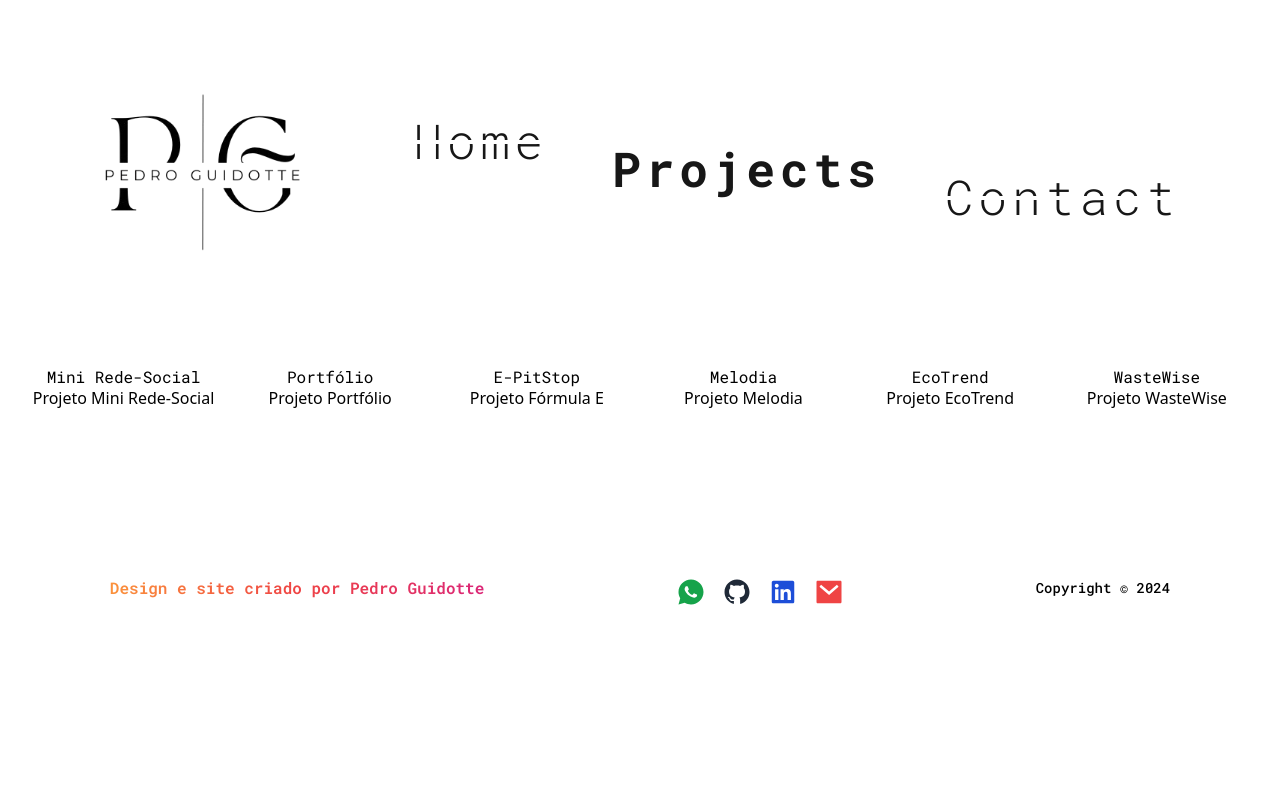
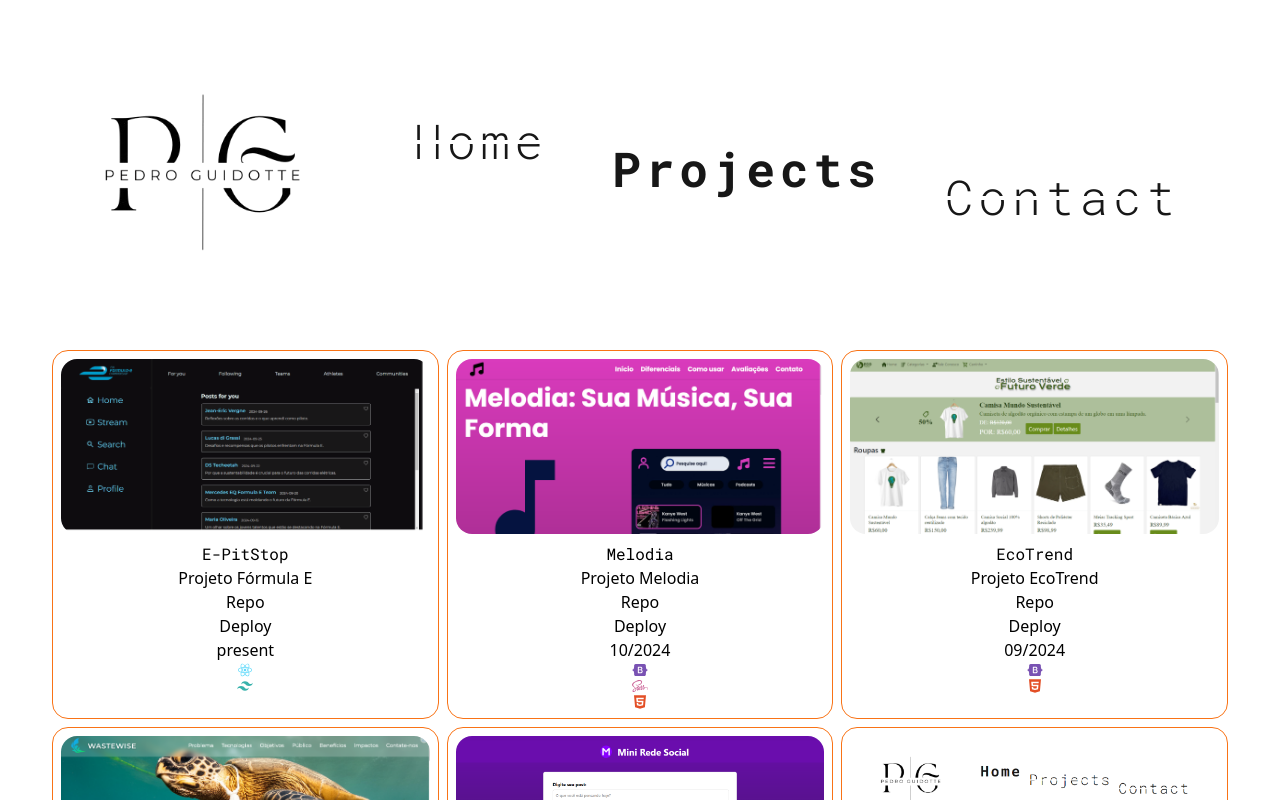
Before and after one commit to peguidotte/portfolio_pedro, a React (Vite) app: page /projects in a window 1280 px wide. Shown: the top 800 px of the page. Built offline with nearby package versions, Linux system fonts and the light colour scheme.

Commit message:
Projects meramente estilizados

```diff
--- a/src/components/Card/Cards.jsx
+++ b/src/components/Card/Cards.jsx
@@ -1,12 +1,23 @@
 import PropTypes from "prop-types";
 
-function Cards({ name, description }) {
+function Cards({ name, description, image, repo, deploy, date, tools }) {
   return (
-    <li className="flex flex-col items-center">
-      <span className="mt-2 text-[8px] sm:text-base font-principal">
+    <li className="flex flex-col items-center p-2 border border-orange-500 rounded-2xl">
+      <img src={image} alt={name} className="rounded-2xl"/>
+      <h1 className="mt-2 text-[8px] sm:text-base font-principal">
         {name}
-      </span>
+      </h1>
       <p>{description}</p>
+      <a href={repo}>Repo</a>
+      <a href={deploy}>Deploy</a>
+      <span>{date}</span>
+      {tools.map((tool, index) => {
+        if (tool.icon) {
+          const Icon = tool.icon;
+          return <Icon key={index} style={{ color: tool.color }} />;
+        }
+        return null;
+      })}
     </li>
   );
 }
@@ -14,6 +25,16 @@ function Cards({ name, description }) {
 Cards.propTypes = {
   name: PropTypes.string.isRequired,
   description: PropTypes.string.isRequired,
+  image: PropTypes.string.isRequired,
+  repo: PropTypes.string.isRequired,
+  deploy: PropTypes.string.isRequired,
+  date: PropTypes.string.isRequired,
+  tools: PropTypes.arrayOf(
+    PropTypes.shape({
+      icon: PropTypes.elementType.isRequired,
+      color: PropTypes.string.isRequired,
+    })
+  ).isRequired,
 };
 
 export default Cards;
--- a/src/pages/Projects.jsx
+++ b/src/pages/Projects.jsx
@@ -6,90 +6,118 @@ import {
   RiReactjsFill,
   RiTailwindCssFill,
 } from "react-icons/ri";
+import EpitStopImage from "../assets/EpitStop.png";
+import MelodiaImage from "../assets/Melodia.png";
+import EcoTrendImage from "../assets/EcoTrend.png";
+import WasteWiseImage from "../assets/WasteWise.png";
+import MiniRedeSocialImage from "../assets/MiniRedeSocial.png";
+import PortfolioImage from "../assets/Portfolio.png";
+
+
 import { FaSass } from "react-icons/fa";
-import Cards from "../components/Card/Cards.jsx"
-import AliceCarousel from 'react-alice-carousel';
-import 'react-alice-carousel/lib/alice-carousel.css';
+import Cards from "../components/Card/Cards.jsx";
+import AliceCarousel from "react-alice-carousel";
+import "react-alice-carousel/lib/alice-carousel.css";
+
 
 function Projects() {
   const projectsData = [
     {
       name: "E-PitStop",
       description: "Projeto Fórmula E",
-      image: "../assets/EpitStop.png",
+      image: EpitStopImage,
       repo: "https://github.com/peguidotte/E-PitStop__React",
       deploy: "https://e-pit-stop.vercel.app/",
       date: "present",
-      tools: [{ RiReactjsFill }, { RiTailwindCssFill }],
+      tools: [
+        { icon: RiReactjsFill, color: "#61DAFB" },
+        { icon: RiTailwindCssFill, color: "#38B2AC" },
+      ],
     },
     {
       name: "Melodia",
       description: "Projeto Melodia",
-      image: "../assets/Melodia.png",
+      image: MelodiaImage,
       repo: "https://github.com/peguidotte/Melodia",
       deploy: "https://melodia-bay.vercel.app/",
       date: "10/2024",
-      tools: [{ RiBootstrapFill }, { FaSass }, { RiHtml5Fill }],
+      tools: [
+        { icon: RiBootstrapFill, color: "#7952B3" },
+        { icon: FaSass, color: "#CC6699" },
+        { icon: RiHtml5Fill, color: "#E34F26" },
+      ],
     },
     {
       name: "EcoTrend",
       description: "Projeto EcoTrend",
-      image: "../assets/EcoTrend.png",
+      image: EcoTrendImage,
       repo: "https://github.com/peguidotte/EcoTrend",
       deploy: "https://eco-trend-lac.vercel.app/",
       date: "09/2024",
-      tools: [{ RiBootstrapFill }, { RiCss3Fill }, { RiHtml5Fill }],
+      tools: [
+        { icon: RiBootstrapFill, color: "#7952B3" },
+        { RiCss3Fill, color: "#1572B6" },
+        { icon: RiHtml5Fill, color: "#E34F26" },
+      ],
     },
     {
       name: "WasteWise",
       description: "Projeto WasteWise",
-      image: "../assets/WasteWise.png",
+      image: WasteWiseImage,
       repo: "https://github.com/peguidotte/WasteWise",
       deploy: "https://waste-wise-ibmn.vercel.app/",
       date: "06/2024",
-      tools: [{ RiJavascriptFill }, { RiCss3Fill }, { RiHtml5Fill }],
+      tools: [
+        { icon: RiJavascriptFill, color: "#F7DF1E" },
+        { icon: RiCss3Fill, color: "#1572B6" },
+        { icon: RiHtml5Fill, color: "#E34F26" },
+      ],
     },
     {
       name: "Mini Rede-Social",
       description: "Projeto Mini Rede-Social",
-      image: "../assets/MiniRedeSocial.png",
+      image: MiniRedeSocialImage,
       repo: "https://github.com/peguidotte/Mini-Rede-Social",
       deploy: "https://peguidotte.github.io/Mini-Rede-Social/",
       data: "04/2024",
-      tools: [{ RiJavascriptFill }, { RiCss3Fill }, { RiHtml5Fill }],
+      tools: [
+        { icon: RiJavascriptFill, color: "#F7DF1E" },
+        { icon: RiCss3Fill, color: "#1572B6" },
+        { icon: RiHtml5Fill, color: "#E34F26" },
+      ],
     },
     {
       name: "Portfólio",
       description: "Projeto Portfólio",
-      image: "../assets/Portfólio.png",
+      image: PortfolioImage,
       repo: "https://github.com/peguidotte/portfolio_pedro",
       deploy: "",
       data: "10/2024",
-      tools: [{ RiReactjsFill }, { RiTailwindCssFill }],
+      tools: [
+        { icon: RiReactjsFill, color: "#61DAFB" },
+        { icon: RiTailwindCssFill, color: "#38B2AC" },
+      ],
     },
   ];
 
-  const projectCards = projectsData.map((skill, index) => (
-    <Cards key={index} description={skill.description} name={skill.name}/>
-));
+  const projectCards = projectsData.map((project, index) => (
+    <Cards
+      key={index}
+      name={project.name}
+      description={project.description}
+      image={project.image}
+      repo={project.repo}
+      deploy={project.deploy}
+      date={project.date}
+      tools={project.tools}
+    />
+  ));
 
   return (
-    <ul className="mt-5 sm:mt-10 mb-10 flex justify-center space-x-4">
-                <AliceCarousel
-                    items={projectCards}
-                    autoPlay
-                    autoPlayInterval={1000}
-                    infinite
-                    disableButtonsControls
-                    disableDotsControls
-                    responsive={{
-                        0: { items: 5 },
-                        600: { items: 6 },
-                        1100: { items: 9 },
-                    }}
-                />
-            </ul>
-  )
+    <ul className="grid grid-cols-1 md:grid-cols-2 lg:grid-cols-3 gap-2 p-8">
+      {projectCards}
+    </ul>
+  );
 }
 
 export default Projects;
```
Also changed, not shown: src/assets/MiniRedeSocial.png (added), src/assets/Portfolio.png (added).
